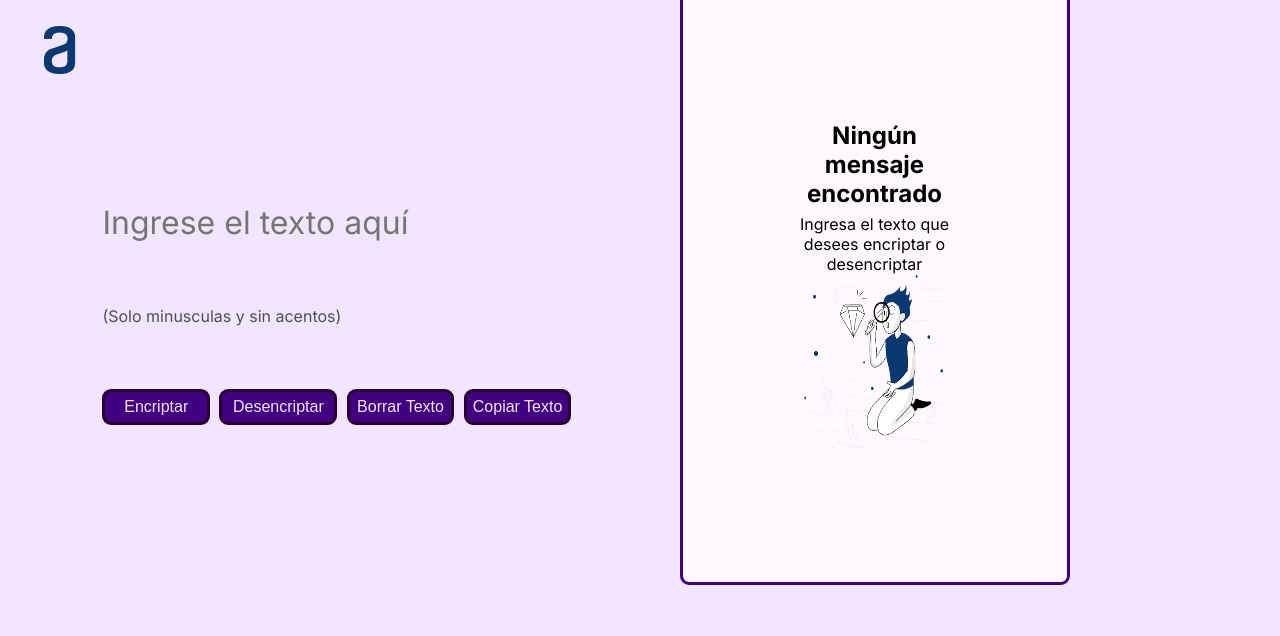
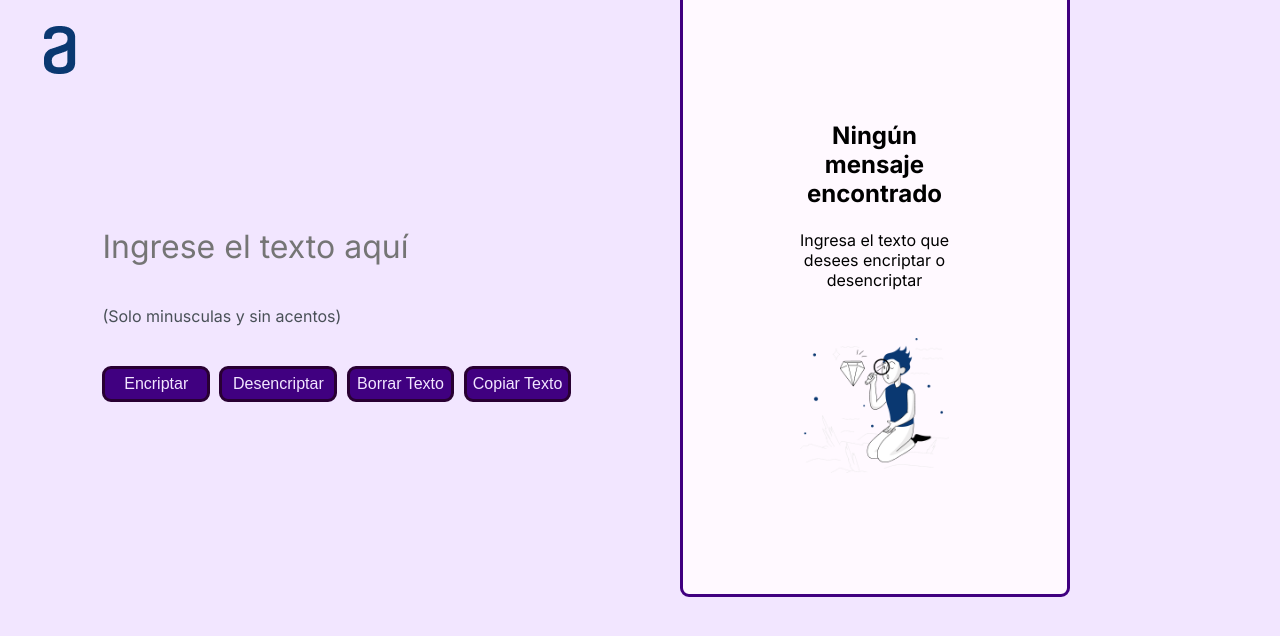
Before and after one commit to Claudia200113/Alura1stChallenge, a plain HTML site: page Oracle_Curso/index.html in a window 1280 px wide. Drawn offline with Linux system fonts and the light colour scheme; files whose address does not match are found by name.

Commit message:
Detalles posicion caja resultado

```diff
--- a/Oracle_Curso/style.css
+++ b/Oracle_Curso/style.css
@@ -27,6 +27,7 @@ body {
 .encriptador{
     display: flex;
     justify-content: space-evenly;
+    align-items: center;
     padding: 3% 8%;
 }
 
@@ -140,6 +141,7 @@ body {
     align-items: center;
     padding: 0% 20%;
     width: 100%;
+    gap: .5rem;
 }
 
 .resultado_texto_cuadrado{
```
